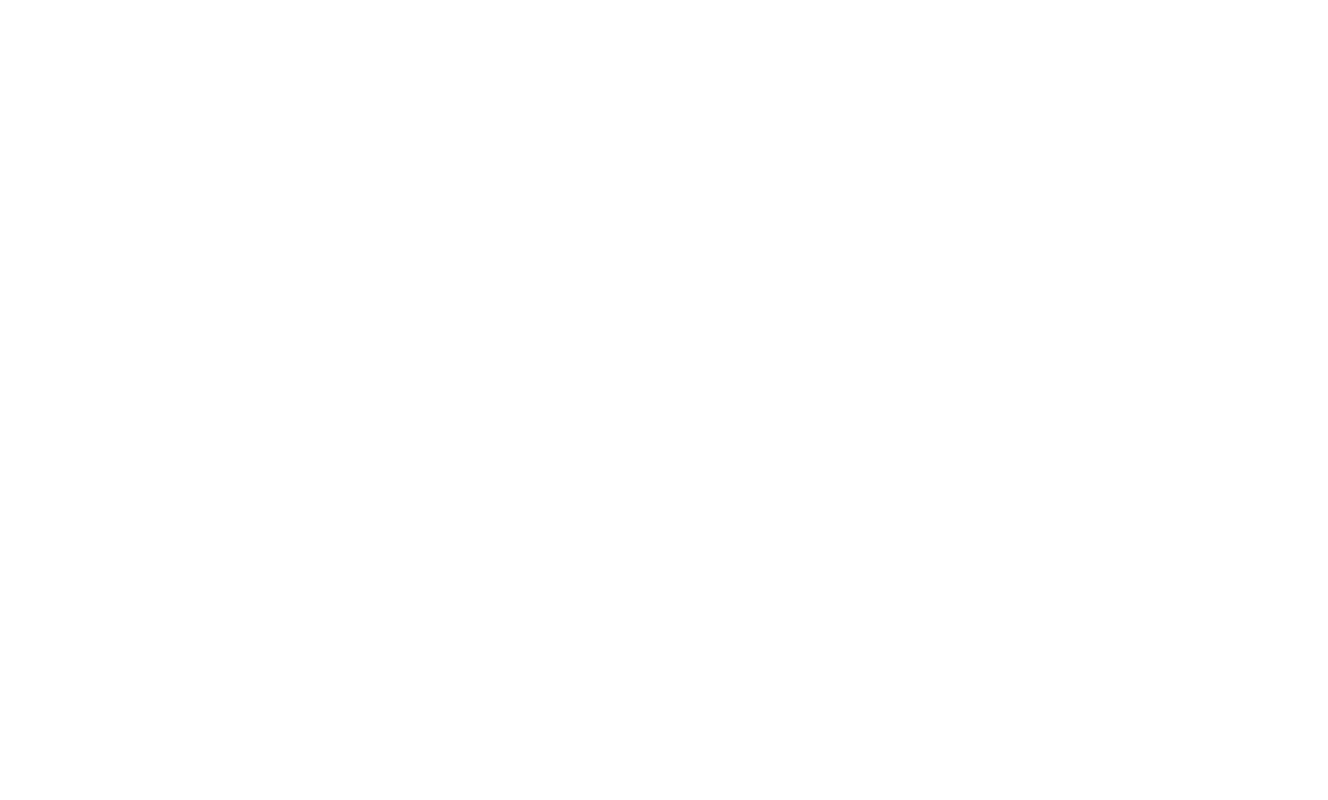
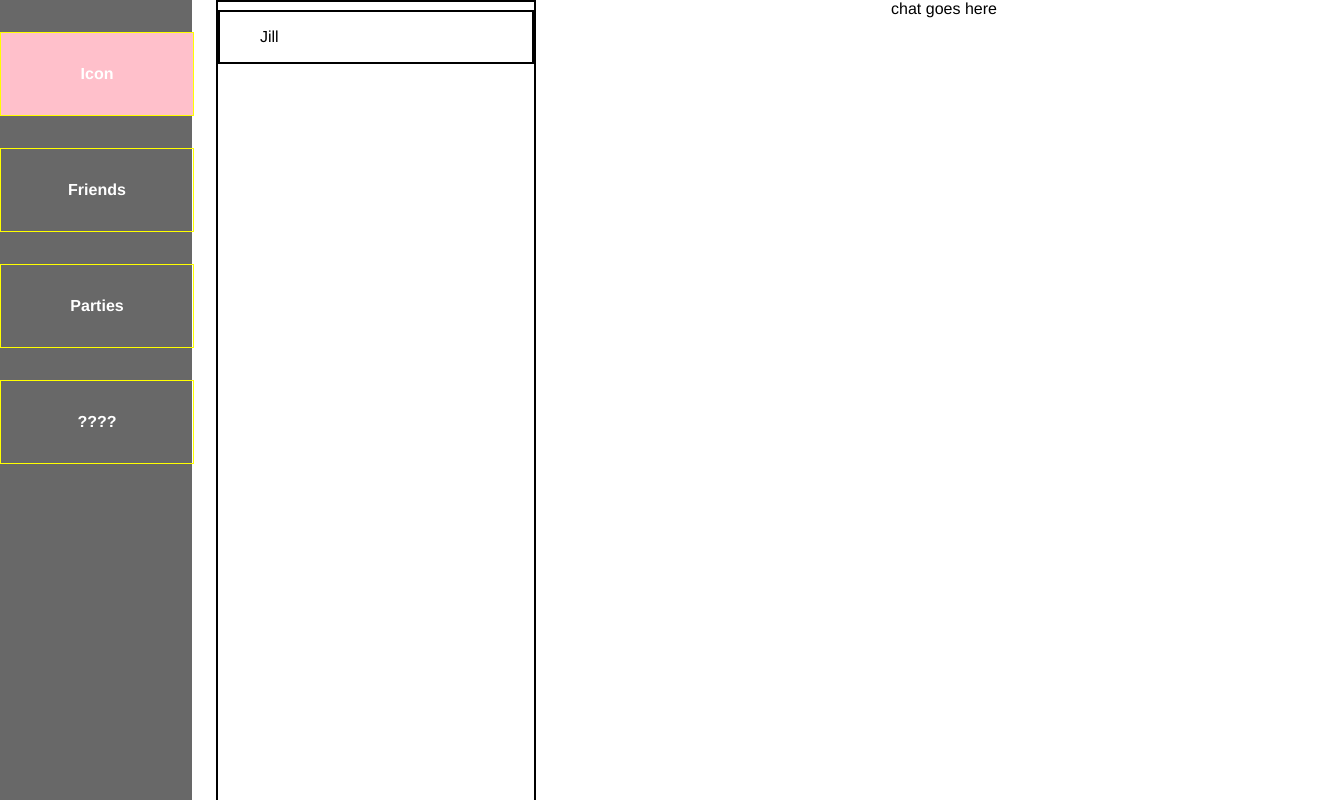
Before and after one commit to derek-y-lee/Castle, a React (Create React App) app: page /parties in a window 1280 px wide. Shown: the top 800 px of the page, 1328 px wide, since content can reach past the window. Built offline with nearby package versions, Linux system fonts and the light colour scheme.

Commit message:
Party container added
So.. problem.
A lot to build is kind of dictated on the backend and pulling. I can hardcode it but not efficient. We should focus on specific area.

Also couldn't get icons to work. I feel pattern recognition is confusing for users (it was for me). we'll bring it up at meeting

```diff
--- a/src/App.js
+++ b/src/App.js
@@ -1,17 +1,22 @@
 import React from 'react';
 import './App.scss';
-import { BrowserRouter, Route } from 'react-router-dom';
+import { BrowserRouter, Route, Switch } from 'react-router-dom';
 
 import Main from './components/Main/Main';
 import Dashboard from './containers/Dashboard/Dashboard';
-
+import currentParties from './containers/CurrentParty/CurrentParty';
 
 function App() {
   return (
     <BrowserRouter>
       <div className="App">
-        <Route exact path="/" component={Main} />
-        <Route path="/dashboard" component={Dashboard} />
+        <Switch>
+          <Route exact path="/" component={Main} />
+          <Route path="/dashboard" component={Dashboard} />
+          <Route exact path="/parties" component={currentParties} />
+        </Switch>
+
+
       </div>
     </BrowserRouter>
   );
--- /dev/null
+++ b/src/containers/CurrentParty/CurrentParty.js
@@ -0,0 +1,42 @@
+import React from 'react';
+import { Link } from 'react-router-dom';
+
+import classes from './CurrentParty.module.scss';
+import PartyMember from './PartyMember/PartyMember';
+
+const { partyContainer, userUI, layout, assortmentUI, dashboardView } = classes;
+
+const partyMemberList = {
+    leader: 'Jill',
+    rank: 'leader'
+}
+
+// Would need to turn object into an array and loop through an array. Items inside array would be user data.
+
+const CurrentParty = (props) => {
+    return (
+        <div className={layout}>
+            <section className={userUI}>
+                <div className={assortmentUI}>
+                    <Link to="/" style={{ backgroundColor: "pink" }}>Icon</Link>
+                    <Link>Friends</Link>
+                    <Link to="/parties">Parties</Link>
+                    <Link>????</Link>
+                </div>
+            </section>
+            <section className={partyContainer}>
+                <PartyMember
+                    name={partyMemberList.leader}
+                    rank={partyMemberList.rank}/>
+              </section>
+            <section className={dashboardView}>
+             <div> chat goes here</div>
+             </section>
+
+        </div>
+
+    );
+};
+
+
+export default CurrentParty;
--- /dev/null
+++ b/src/containers/CurrentParty/CurrentParty.module.scss
@@ -0,0 +1,40 @@
+@import '../../variables.scss';
+
+.layout {
+    display: grid;
+    grid-template-columns: 15% 25% 60%;
+    // grid-template-rows: 1fr 1fr;
+    text-align: center;
+    grid-gap: 1.5em;
+}
+
+// Left Side
+
+.userUI {
+    position: relative;
+    background-color: $loginBackground;
+    // width: 35%;
+    height: auto;
+    // height: auto;
+}
+
+.assortmentUI a {
+    display: block;
+    width: 100%;
+    padding: 2em 0;
+    border: 1px solid yellow;
+    margin-top: 2em;
+    text-decoration: none;
+    font-weight: bold;
+    color: #fff;
+}
+
+.assortmentUI a:last-child {
+    margin-bottom: 55vh;
+}
+
+// Middle
+
+.partyContainer {
+    border: 2px solid #000;
+}
--- /dev/null
+++ b/src/containers/CurrentParty/PartyMember/PartyMember.js
@@ -0,0 +1,15 @@
+import React from 'react';
+import classes from './PartyMember.module.scss';
+
+const { userContainer } = classes;
+
+const partyMember = (props) => {
+    return (
+        <div className={userContainer}>
+            {props.name}
+        </div>
+    );
+};
+
+
+export default partyMember;
--- /dev/null
+++ b/src/containers/CurrentParty/PartyMember/PartyMember.module.scss
@@ -0,0 +1,7 @@
+.userContainer {
+    margin-top: .5em;
+    border: 2px solid #000;
+    padding:  1em 2.5em;
+    text-align: left;
+
+}
--- a/src/containers/Dashboard/Dashboard.js
+++ b/src/containers/Dashboard/Dashboard.js
@@ -1,6 +1,7 @@
 import React from 'react';
-import { Link } from 'react-router-dom';
+import { Link, Route } from 'react-router-dom';
 import classes from './Dashboard.module.scss';
+import CurrentParty from '../CurrentParty/CurrentParty';
 
 import SocialGroups from './SocialGroups/SocialGroups';
 
@@ -13,7 +14,7 @@ const dashboard = (props) => {
                 <div className={assortmentUI}>
                     <Link to="/" style={{ backgroundColor: "pink" }}>Icon</Link>
                     <Link>Friends</Link>
-                    <Link>????</Link>
+                    <Link to="/parties">Parties</Link>
                     <Link>????</Link>
                 </div>
             </section>
--- a/src/containers/Dashboard/Dashboard.module.scss
+++ b/src/containers/Dashboard/Dashboard.module.scss
@@ -6,7 +6,7 @@
     grid-template-columns: 1fr 6fr;
     // grid-template-rows: 1fr 1fr;
     text-align: center;
-    grid-gap: 0;
+    grid-gap: 1.5em;
 }
 
 
@@ -51,14 +51,21 @@
 }
 
 .bannerA {
+    cursor: pointer;
     border: 1px solid #000;
     grid-area: bannerA;
+    background-color: #686868;
+    height: 5em;
 }
 
 .bannerB {
+    cursor: pointer;
     border: 1px solid #000;
-    margin-top:5em;
+    // margin-top: 1.2em;
     grid-area: bannerB;
+    background-color: #e8c859;
+    height: 5em;
+
 }
 
 .leaderBoard {
```
